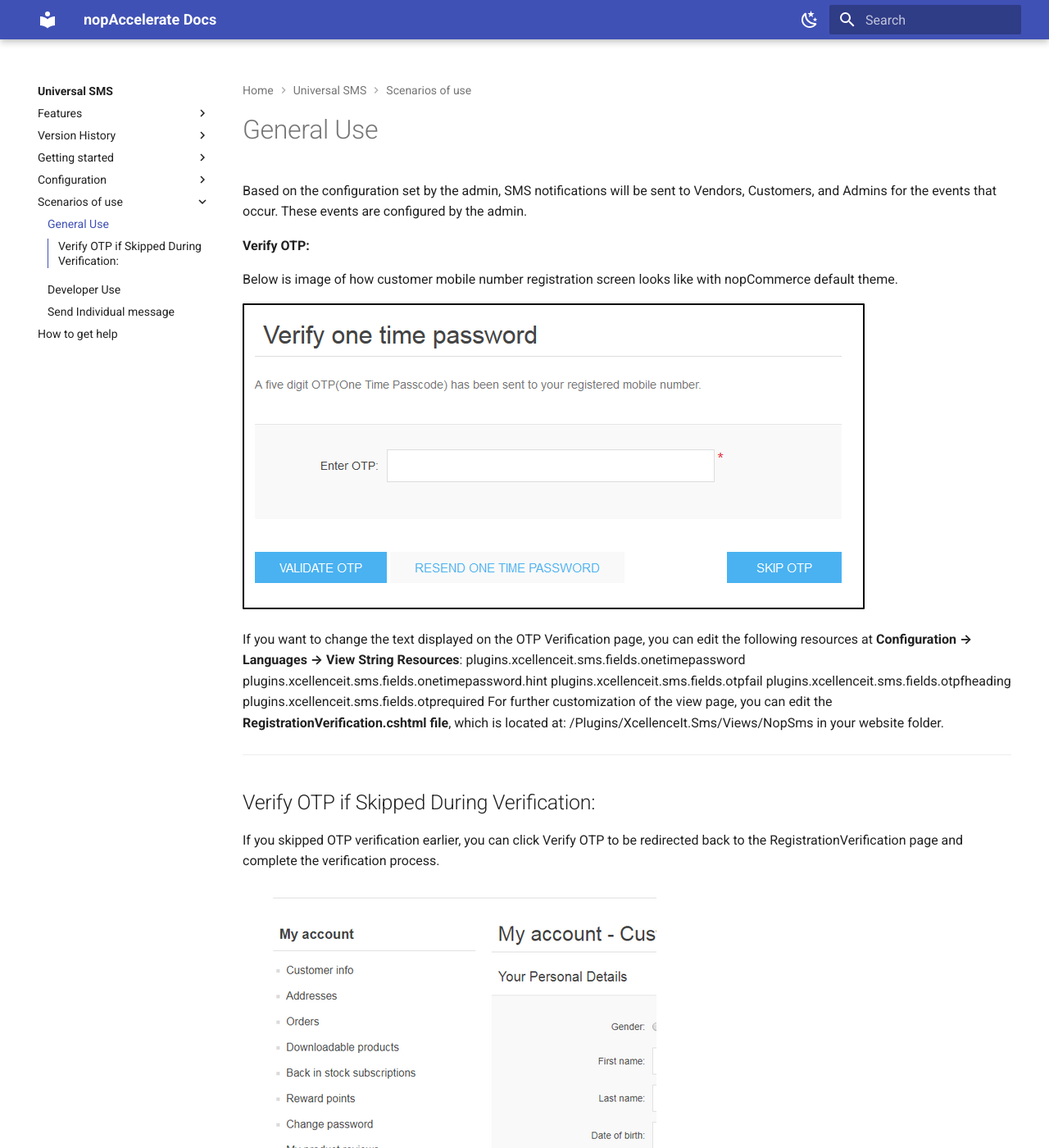
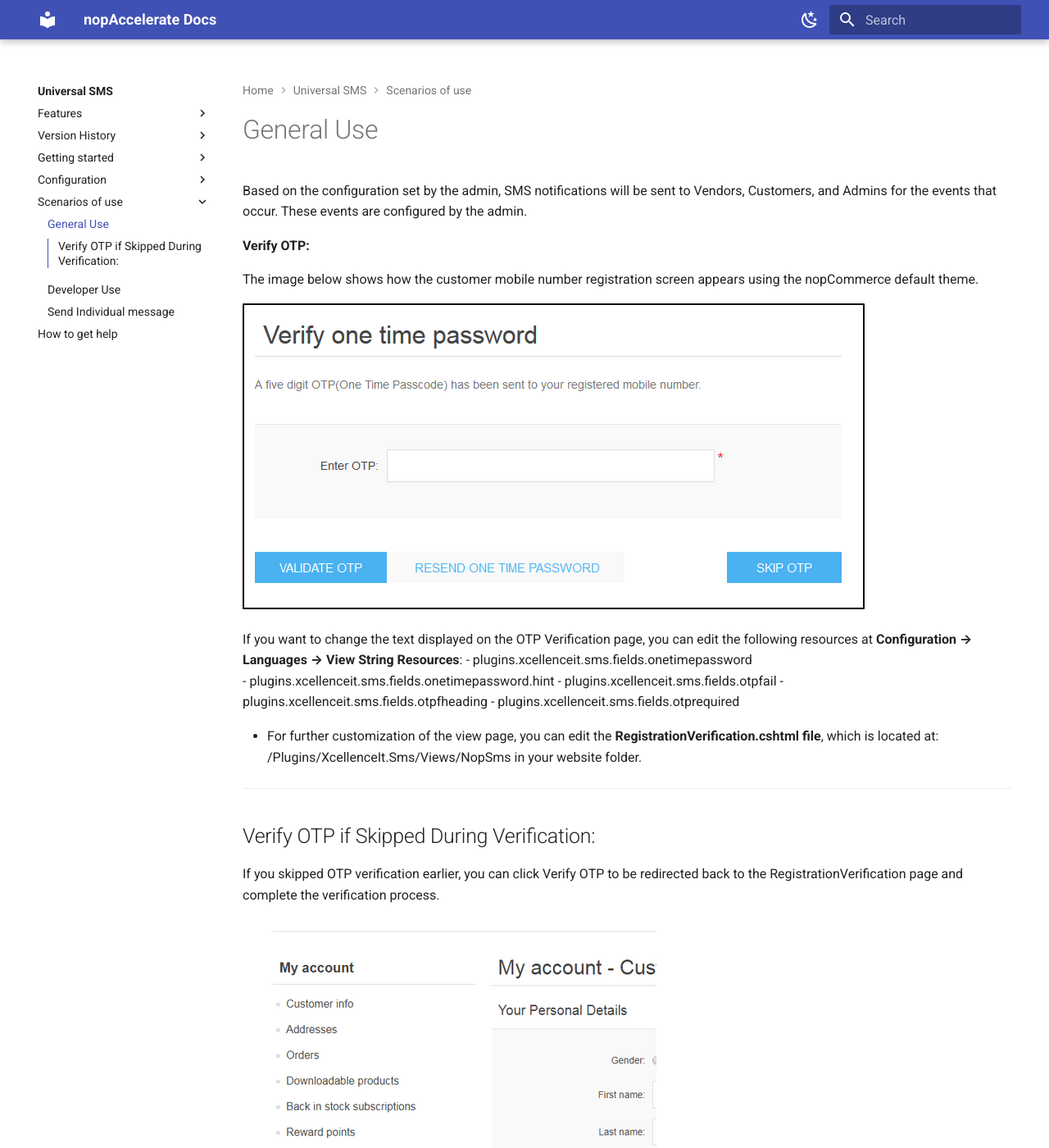
Before and after one commit to nopaccelerate-official/nop-extension-docs, an MkDocs documentation site: the page built from docs/UniversalSMS/generalUse.md, in a window 1280 px wide and 1400 px high. Shown: the whole window at 82% size. Built offline with MkDocs 1.6.1 and Material for MkDocs 9.7.7, drawn with Linux system fonts in a browser that asks for light colours.

Commit message:
solved grammmer bug given by Qa

```diff
--- a/docs/UniversalSMS/generalUse.md
+++ b/docs/UniversalSMS/generalUse.md
@@ -4,17 +4,18 @@
 
 **Verify OTP:**
 
-Below is image of how customer mobile number registration screen looks like with nopCommerce default theme.
+The image below shows how the customer mobile number registration screen appears using the nopCommerce default theme.
 
 ![VerifyOtp](../assets/img/SMS_VerifyOtp.png)
 
 If you want to change the text displayed on the OTP Verification page, you can edit the following resources at **Configuration → Languages → View String Resources**:
-plugins.xcellenceit.sms.fields.onetimepassword
-plugins.xcellenceit.sms.fields.onetimepassword.hint
-plugins.xcellenceit.sms.fields.otpfail
-plugins.xcellenceit.sms.fields.otpfheading
-plugins.xcellenceit.sms.fields.otprequired
-For further customization of the view page, you can edit the **RegistrationVerification.cshtml file**, which is located at:
+- plugins.xcellenceit.sms.fields.onetimepassword
+- plugins.xcellenceit.sms.fields.onetimepassword.hint
+- plugins.xcellenceit.sms.fields.otpfail
+- plugins.xcellenceit.sms.fields.otpfheading
+- plugins.xcellenceit.sms.fields.otprequired
+
+- For further customization of the view page, you can edit the **RegistrationVerification.cshtml file**, which is located at:
 /Plugins/XcellenceIt.Sms/Views/NopSms in your website folder.
 
 ---
```
Also changed, not shown: docs/UniversalSMS/1.3.0.md (+0 -1 lines), docs/UniversalSMS/twilioSmsApi.md (+1 -1 lines).
